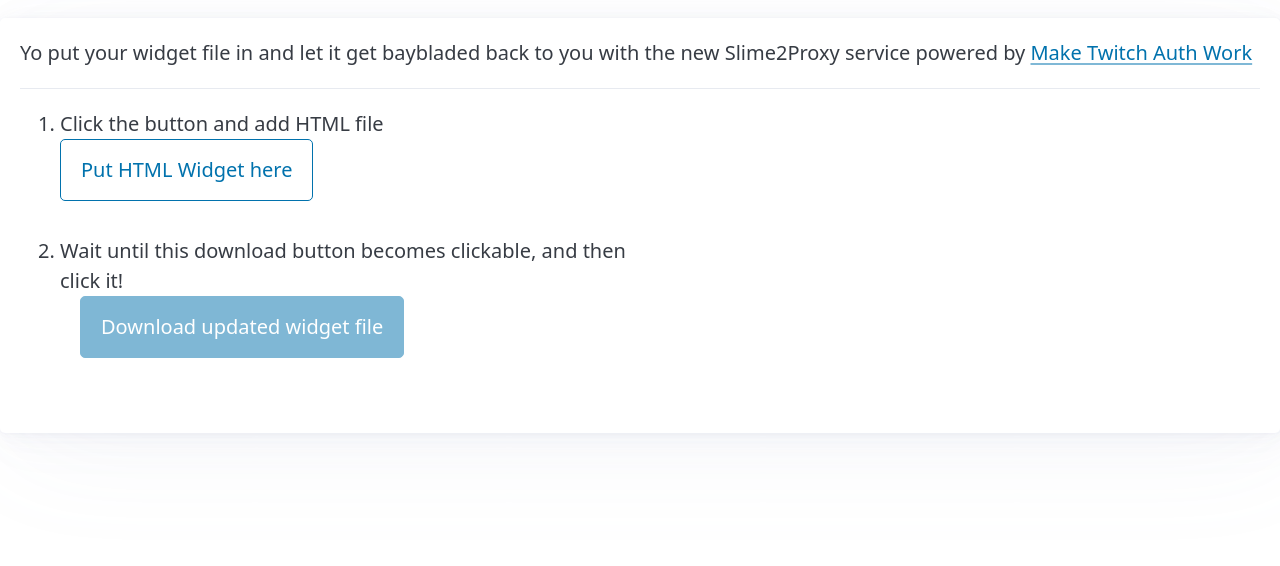
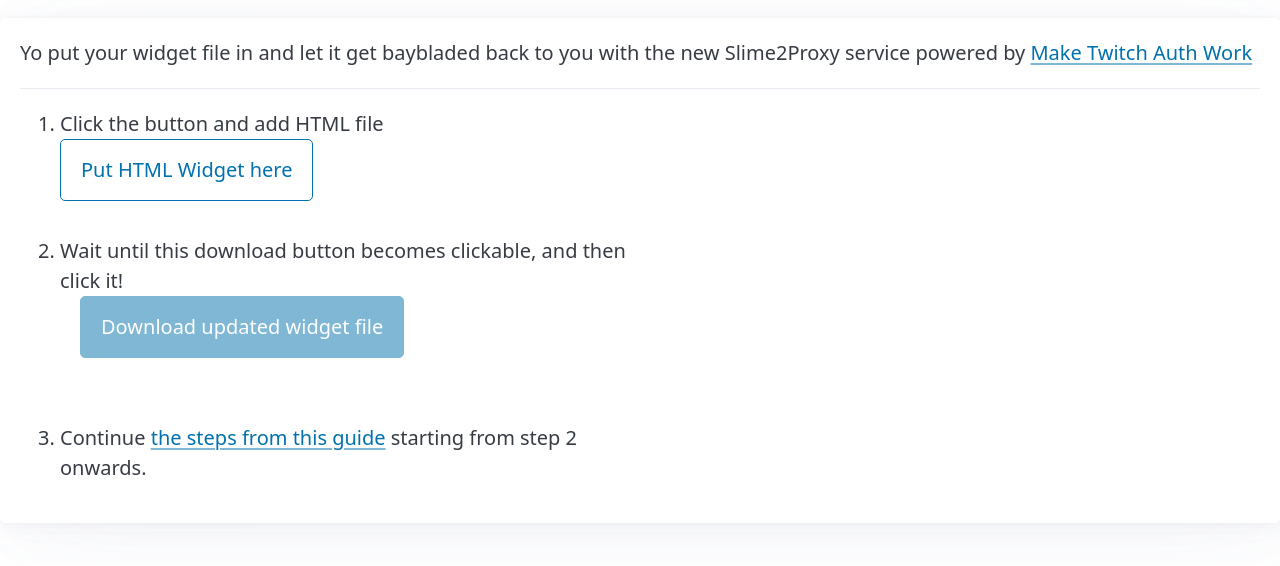
Before and after one commit to SocksTheWolf/SEChatToSlime, a plain HTML site: page update/index.html in a window 1280 px wide. Shown: the part 164-730 px from the top of the page. Drawn offline with nearby package versions, Linux system fonts and the light colour scheme.

Commit message:
upload continued bits

```diff
--- a/update/index.html
+++ b/update/index.html
@@ -46,6 +46,10 @@
           </li><br />
           <li>Wait until this download button becomes clickable, and then click it! <br /><button id="blob"
               disabled="true">Download updated widget file</button></li><br />
+          </li><br />
+          <li>
+            Continue <a href="https://gist.github.com/SocksTheWolf/404ec2a8e9863be7208d6c06995598fd">the steps from this guide</a>
+            starting from step 2 onwards.
           </li>
         </ol>
 
```
